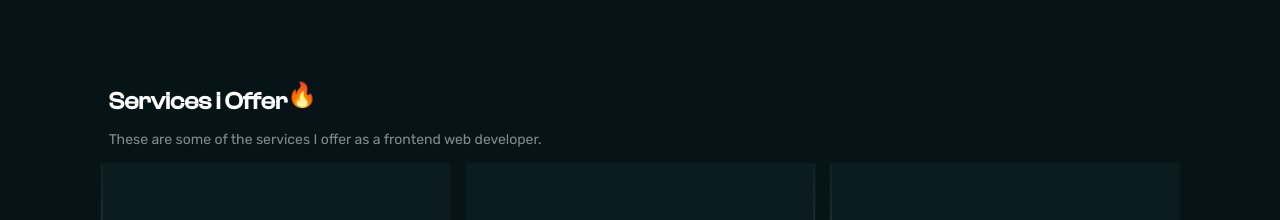
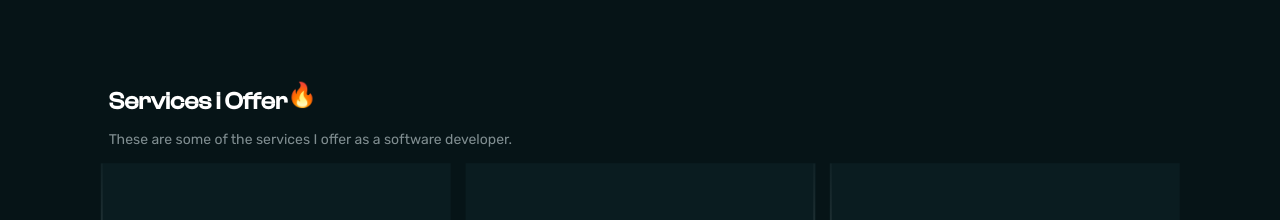
Before and after one commit to heyrapto/portfolio-, a React (Vite) app: page / in a window 1280 px wide. Shown: the part 820-1040 px from the top of the page. Built offline with nearby package versions, Linux system fonts and the light colour scheme.

Commit message:
Update Services.tsx

```diff
--- a/src/pages/Services.tsx
+++ b/src/pages/Services.tsx
@@ -52,7 +52,7 @@ const Services = () => {
               <span className="inline-block animate-bounce">🔥</span>
             </h2>
             <p className="text-sm text-[#808e91] font-rubik my-3">
-              These are some of the services I offer as a frontend web
+              These are some of the services I offer as a software
               developer.
             </p>
             <div className="grid place-items-center my-5 gap-6 sm:grid-cols-2 md:grid-cols-3 sm:gap-8">
```
